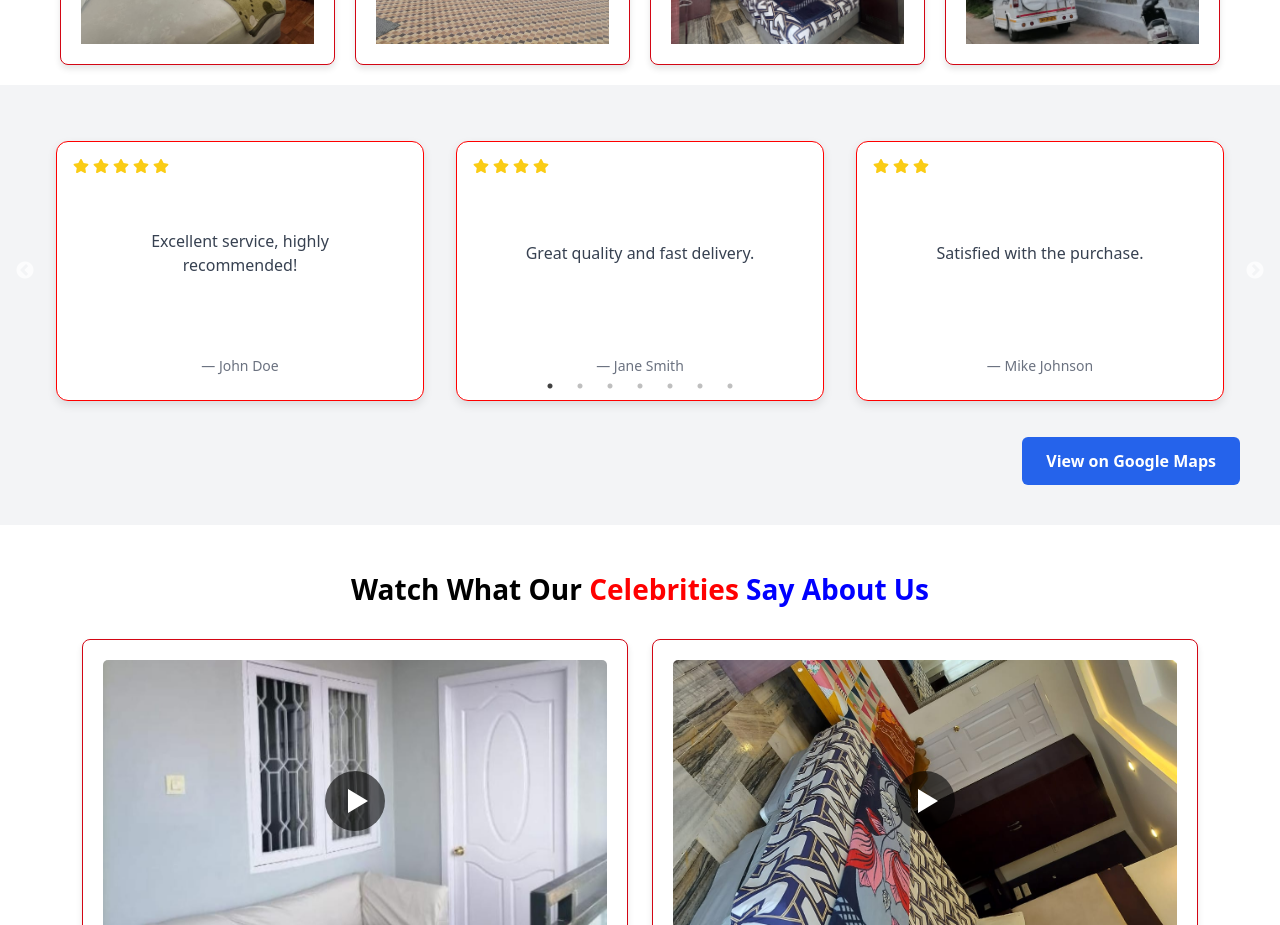
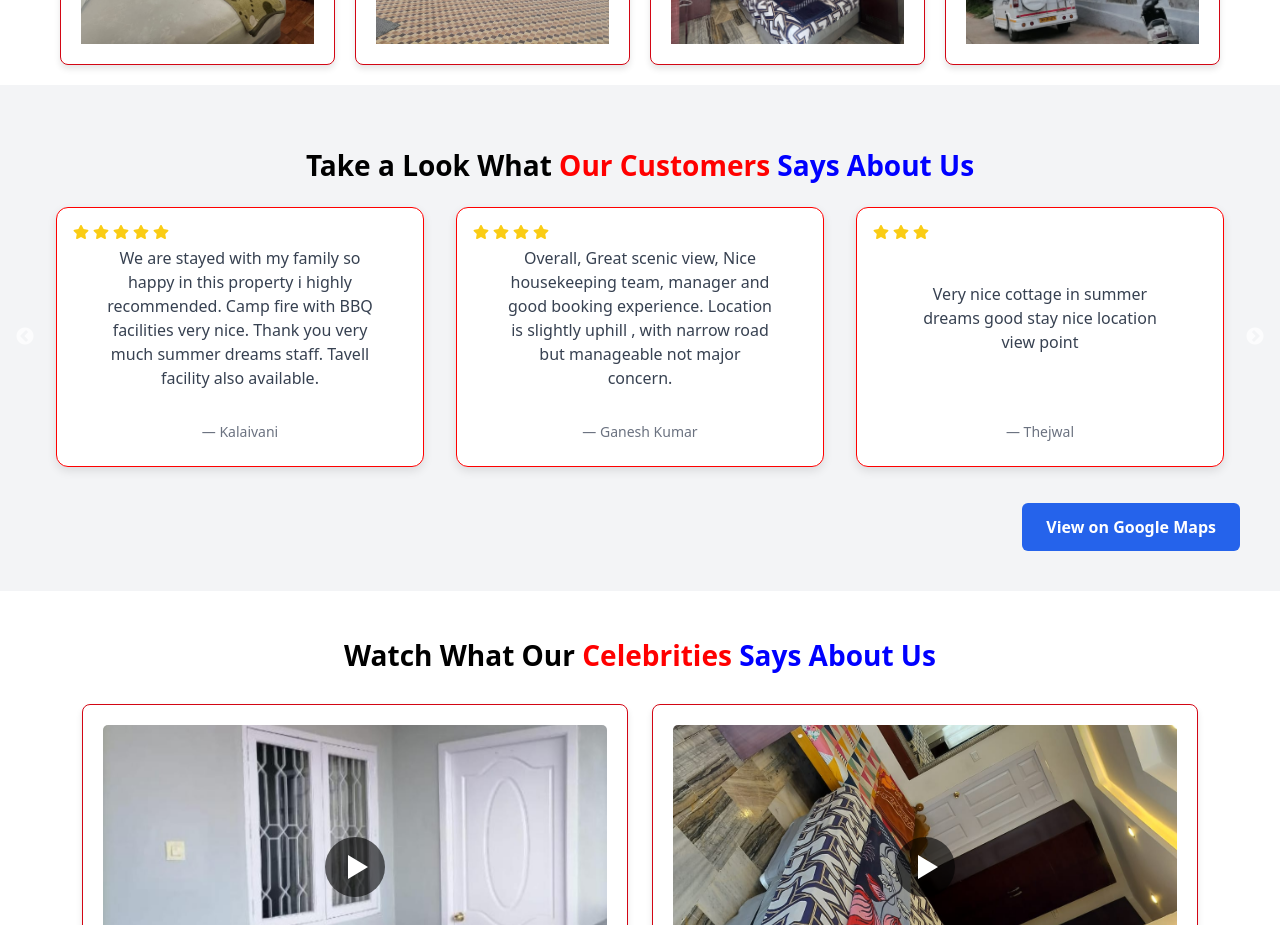
Before and after one commit to BM-ACADEMY/summer_dreams, a React (Vite) app in the folder summer_dreams/: page / in a window 1280 px wide. Shown: the part 3220-4145 px from the top of the page. Built offline with nearby package versions, Linux system fonts and the light colour scheme; a web font is replaced by a local one.

Commit message:
correction done

```diff
--- a/summer_dreams/src/App.jsx
+++ b/summer_dreams/src/App.jsx
@@ -2,7 +2,7 @@ import { useState } from 'react'
 import './App.css'
 import Header from './Components/Header'
 import 'bootstrap/dist/css/bootstrap.min.css';
-import HeroCarousal from './Components/HeroCarousal';
+import HeroCarousal from './Components/Herocarousel';
 import About from './Components/About';
 import Amenities from './Components/Amenities';
 import Rooms from './Components/Rooms';
--- a/summer_dreams/src/Components/Carousel.jsx
+++ b/summer_dreams/src/Components/Carousel.jsx
@@ -9,50 +9,50 @@ const reviews = [
   {
     id: 1,
     rating: 5,
-    content: "Excellent service, highly recommended!",
-    name: "John Doe",
+    content: "We are stayed with my family so happy in this property i highly recommended. Camp fire with BBQ facilities very nice. Thank you very much summer dreams staff. Tavell facility also available.",
+    name: "Kalaivani",
   },
   {
     id: 2,
     rating: 4,
-    content: "Great quality and fast delivery.",
-    name: "Jane Smith",
+    content: "Overall, Great scenic view, Nice housekeeping team, manager and good booking experience. Location is slightly uphill , with narrow road but manageable not major concern.",
+    name: "Ganesh Kumar",
   },
   {
     id: 3,
     rating: 3,
-    content: "Satisfied with the purchase.",
-    name: "Mike Johnson",
+    content: "Very nice cottage in summer dreams good stay nice location view point",
+    name: "Thejwal",
   },
   {
     id: 4,
     rating: 5,
-    content: "Superb experience overall!",
-    name: "Emily Davis",
+    content: "We had lovely staycation here in Summer Dreams Home Stay.Very friendly and helpful people who are always ready to fulfill all your needs.Best part is the view you get from this property,its like a viewpoint,you can also have a view of sunrise in the morning.",
+    name: "Nirmal",
   },
   {
     id: 5,
     rating: 5,
-    content: "They truly care about their customers.",
-    name: "Alice Green",
+    content: "We are stay here in summer dreams home stay with my office colleague neat and cleanvroom good service home made food very taste .nice view point good location I recommended this cottage . overall good ",
+    name: "Rizwanullah",
   },
   {
     id: 6,
     rating: 4,
-    content: "Professional and quick response.",
-    name: "Chris Brown",
+    content: "Family friendly homestay. Very spacious. Hotwater and all amenities. Small kitchen space for limited cooking is available. Very good service.",
+    name: "Vinayan",
   },
   {
     id: 7,
     rating: 5,
-    content: "Top-notch products and support!",
-    name: "Liam White",
+    content: "'m from Kerala I stayed with family here in summer dreams cottage Kodaikanal very nice to stay near and clean rooms are very nice and service was good .",
+    name: "Aneesh",
   },
 ];
 
 const ReviewCarousel = () => {
   const settings = {
-    dots: true,
+    dots: false,
     infinite: true,
     speed: 600,
     slidesToShow: 3,
@@ -69,8 +69,18 @@ const ReviewCarousel = () => {
   };
 
   return (
+
     <div className="review-carousel-wrapper">
+
       <div className="review-carousel-container">
+      <div style={{ display: 'flex', justifyContent: 'center' }}>
+  <h2 className="mt-4 fs-3 fs-sm-4 fs-xl-5 fw-bold text-center">
+    <span style={{ color: 'black' }}>Take a Look What</span>{' '}
+    <span style={{ color: 'red' }}>Our Customers</span>{' '}
+    <span style={{ color: 'blue' }}>Says About Us</span>
+  </h2>
+</div>
+
         <Slider {...settings}>
           {reviews.map((review) => (
             <div key={review.id} className="review-slide">
--- a/summer_dreams/src/Components/HeroCarousal.jsx
+++ b/summer_dreams/src/Components/Herocarousel.jsx
@@ -1,10 +1,10 @@
 import React, { useEffect, useState } from 'react';
 import 'bootstrap/dist/css/bootstrap.min.css';
-import '../style/HeroCarousal.css';
+import '../style/Herocarousel.css';
 
 import heroImage1 from '../assets/img1.jpeg';
 import heroImage2 from '../assets/img2.jpeg';
-import heroImage3 from '../assets/img3.jpeg';
+import heroImage3 from '../assets/image13.jpeg';
 import heroImage4 from '../assets/img4.jpeg';
 
 const HeroCarousel = () => {
@@ -30,11 +30,12 @@ const HeroCarousel = () => {
       animation: 'slide-right'
     },
     {
-      type: 'image',
-      src: heroImage3,
-      text: ["Rest easy—your perfect room awaits."],
-      animation: 'slide-up'
-    }
+        type: 'image',
+        src: heroImage3,
+        text: ["Rest easy—your perfect room awaits."],
+        animation: 'slide-right'
+      },
+
   ];
 
   useEffect(() => {
--- a/summer_dreams/src/Components/InstagramVideoCard.jsx
+++ b/summer_dreams/src/Components/InstagramVideoCard.jsx
@@ -37,7 +37,7 @@ const VideoCard = () => {
       <h2 className="mt-4 fs-3 fs-sm-4 fs-xl-5 fw-bold">
         <span style={{ color: 'black' }}>Watch What Our</span>{' '}
         <span style={{ color: 'red' }}>Celebrities</span>{' '}
-        <span style={{ color: 'blue' }}>Say About Us</span>
+        <span style={{ color: 'blue' }}>Says About Us</span>
       </h2>
       <br />
       <div className="row">
--- a/summer_dreams/src/style/HeroCarousal.css
+++ b/summer_dreams/src/style/Herocarousel.css
@@ -122,7 +122,7 @@
 /* Responsive Design */
 @media (max-width: 768px) {
     .hero-carousel {
-        height: 50vh;
+        height: 80vh;
     }
 
     .carousel-text {
@@ -139,17 +139,17 @@
         gap: 15px;
     }
 
-    /* .nav-dot {
+    .nav-dot {
         width: 10px;
         height: 10px;
         background-color: red;
-    } */
+    }
 
-    /* .nav-dot.active {
+    .nav-dot.active {
         width: 14px;
         height: 14px;
         background-color: blue;
-    } */
+    }
 
     .carousel-caption {
         bottom: 20px;
@@ -161,14 +161,18 @@
         text-align: center;
         display: block;
     }
-
+    .carousel-nav {
+        display: none;
+    }
 }
 
 @media (max-width: 576px) {
     .hero-carousel {
         height: 40vh;
     }
-
+    .carousel-nav {
+        display: none;
+    }
     .carousel-text {
         font-size: 1.2rem;
     }
```
